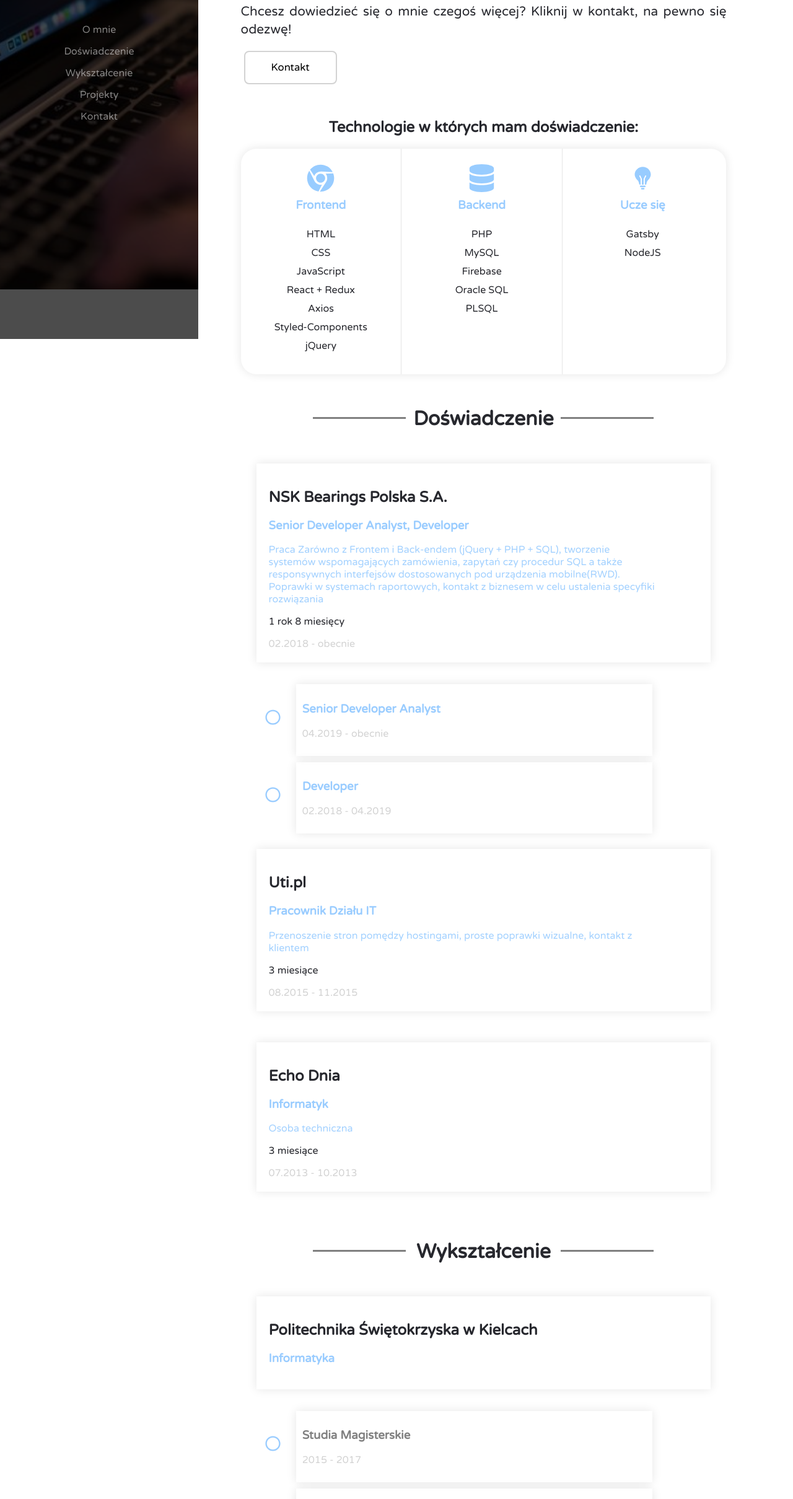
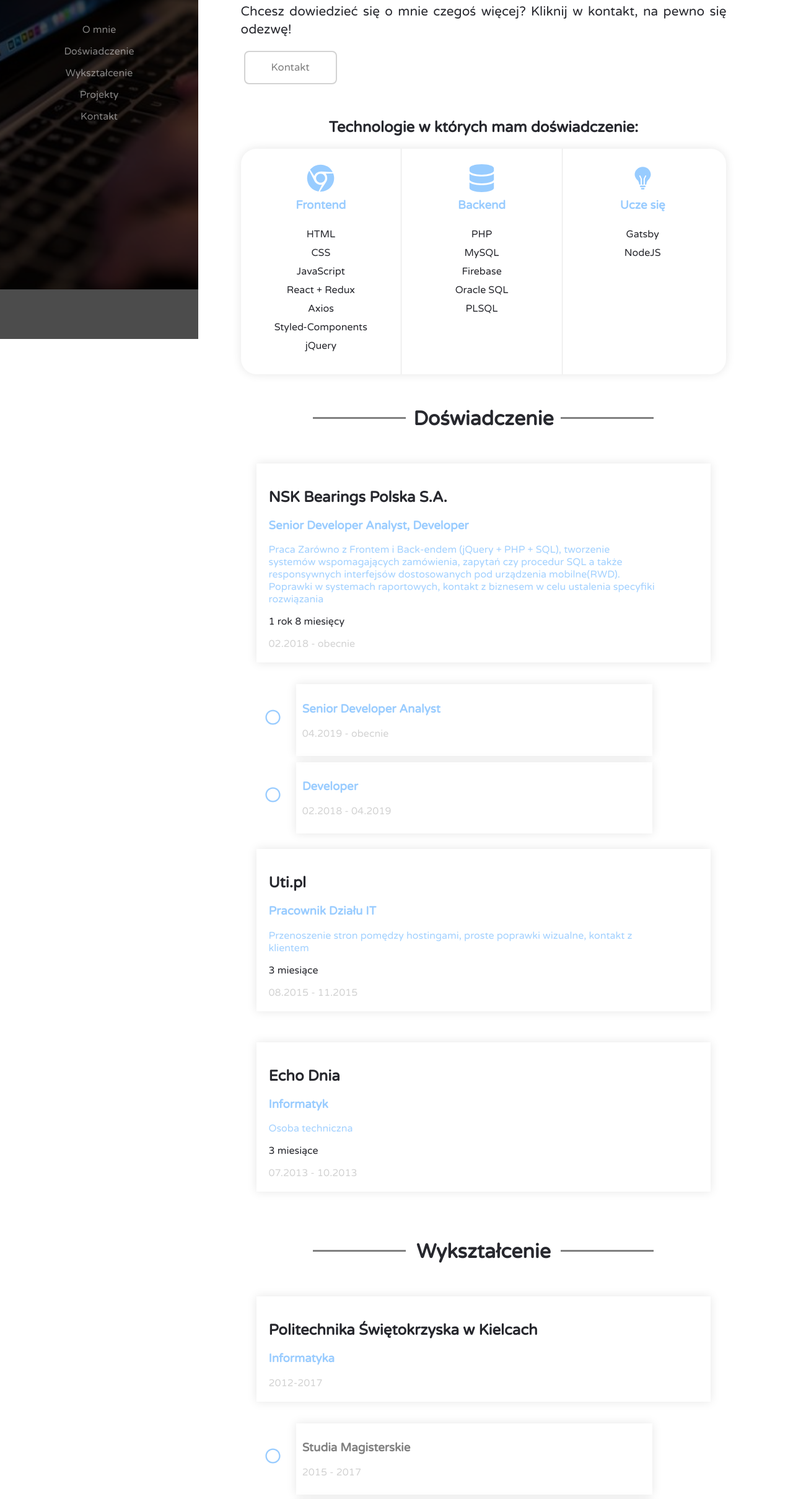
Before and after one commit to pkozubek/portfolio-site, a Gatsby site: page / in a window 1280 px wide. Shown: the part 333-2752 px from the top of the page at 62% size. Built offline with nearby package versions, Linux system fonts and the light colour scheme; Gatsby itself is replaced by a stand-in of ours.

Commit message:
changing color

```diff
--- a/src/components/contact.js
+++ b/src/components/contact.js
@@ -52,7 +52,7 @@ const InfoContainer = styled.div`
   }
 
   a {
-    color: gray;
+    color: rgb(39, 40, 46);
     text-decoration: none;
   }
 
--- a/src/components/education/education.js
+++ b/src/components/education/education.js
@@ -14,6 +14,7 @@ const education = () => {
         <SingleExpEduContainer>
           <h2>Politechnika Świętokrzyska w Kielcach</h2>
           <h3>Informatyka</h3>
+          <label>2012-2017</label>
         </SingleExpEduContainer>
         <FaRegCircle />
         <SubSingleExperience destination="education">
--- a/src/components/ui/button.js
+++ b/src/components/ui/button.js
@@ -9,7 +9,7 @@ const StyledButton = styled.button`
   border-radius: 8px;
   box-shadow: none;
   border: 2px solid lightgray;
-  color: black;
+  color: gray;
   background: white;
   font-size: 0.8em;
   transition: 0.4s;
```
